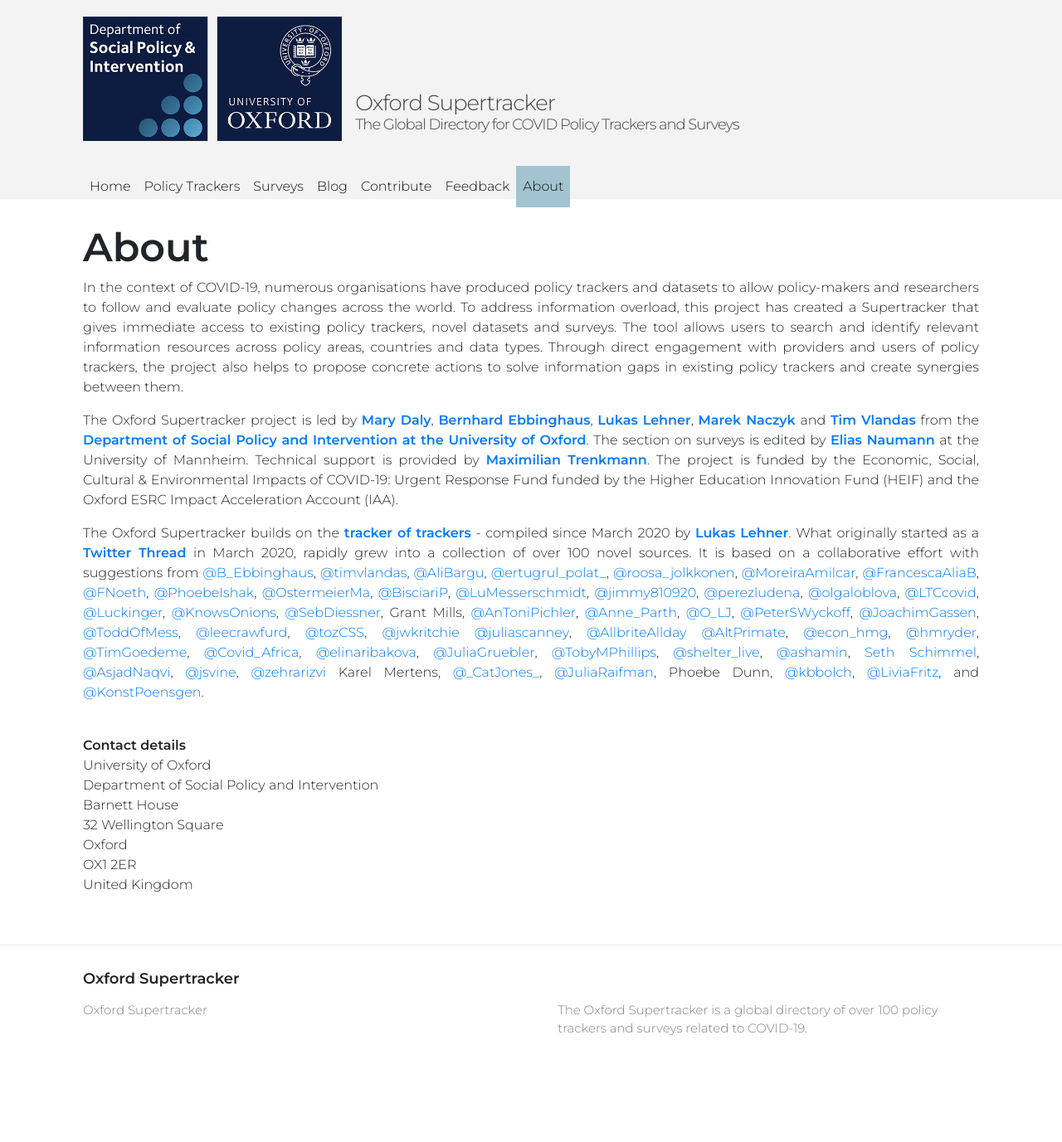
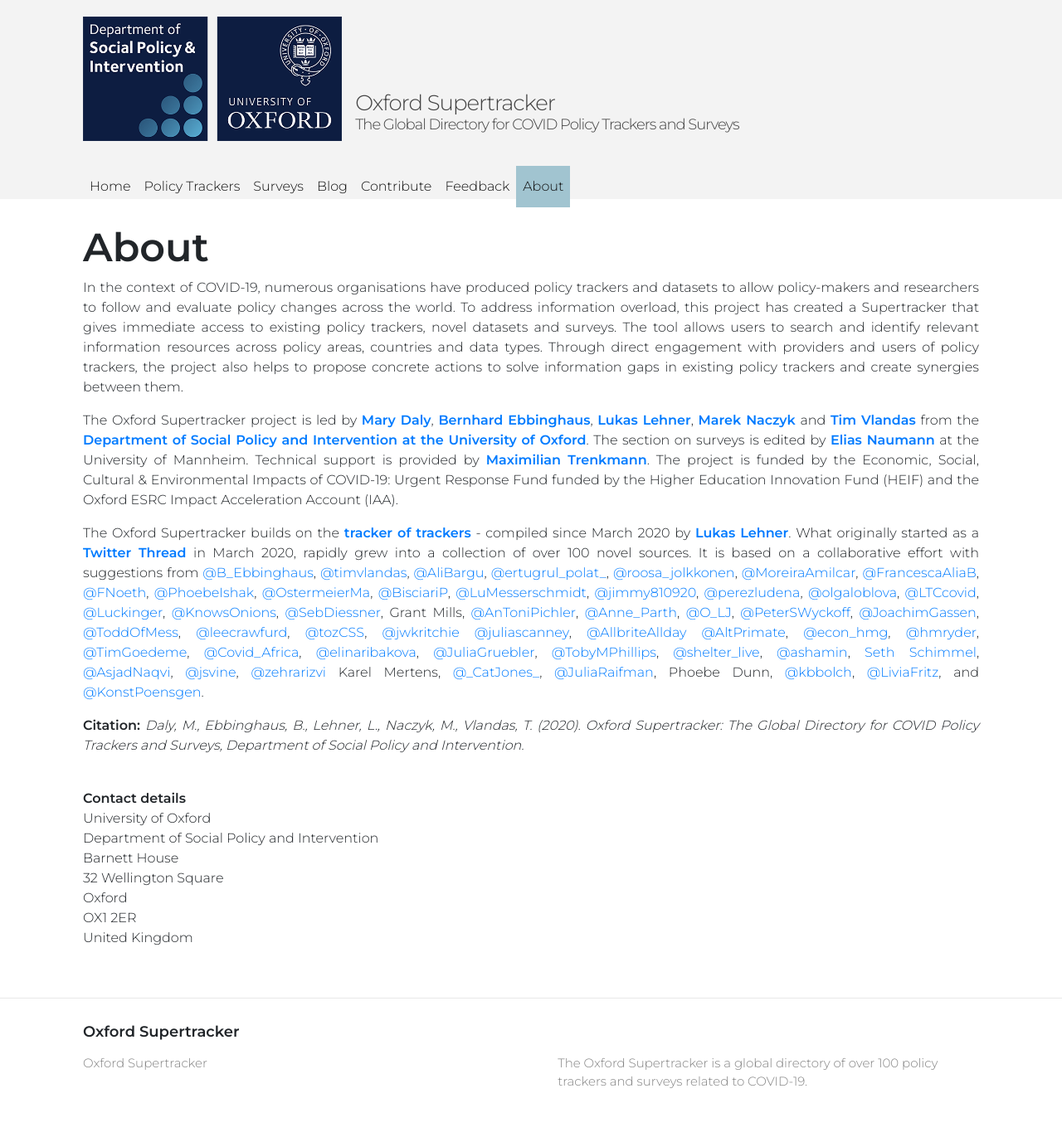
Before and after one commit to lukaslehner/supertracker, a Jekyll site: the page built from 07_about.md, in a window 1280 px wide. Shown: the whole page at 83% size. Built offline with Jekyll 4.4.1, drawn with Linux system fonts in a browser that asks for light colours; before the commit the page ends 1313 px from its top, so only the background shows below that.

Commit message:
add: press release & citation

```diff
--- a/07_about.md
+++ b/07_about.md
@@ -67,6 +67,9 @@ Phoebe Dunn,
 [@LiviaFritz](https://twitter.com/LiviaFritz), and
 [@KonstPoensgen](https://twitter.com/KonstPoensgen).
 
+**Citation:**
+*Daly, M., Ebbinghaus, B., Lehner, L., Naczyk, M., Vlandas, T. (2020). Oxford Supertracker: The Global Directory for COVID Policy Trackers and Surveys, Department of Social Policy and Intervention.*
+
 <br>
 **Contact details** <br>
 University of Oxford <br>
```
Also changed, not shown: _drafts/08_media.md (+2 -0 lines), index.md (+2 -0 lines).
